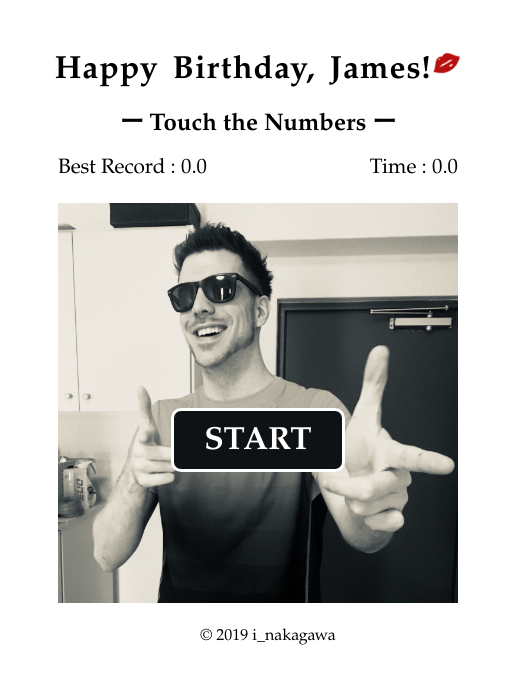
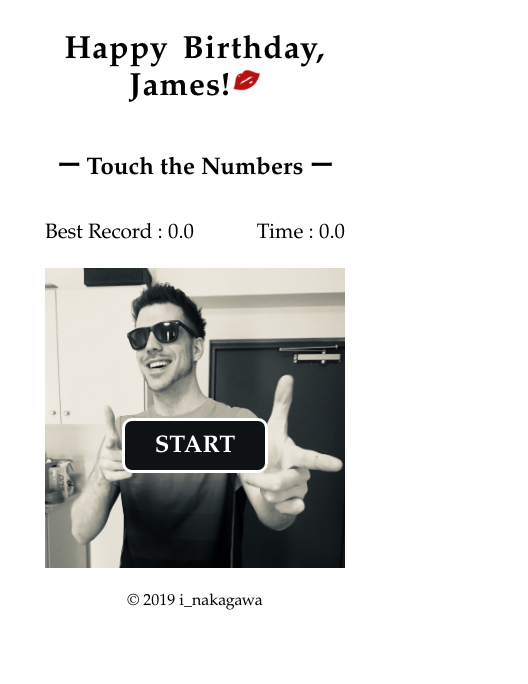
Before and after one commit to hb-j/hb-j.github.io, a plain HTML site: page index.html in a window 390 px wide. Shown: the whole page, 528 px wide, since content can reach past the window. Drawn offline with Linux system fonts and the light colour scheme.

Commit message:
responsive

```diff
--- a/css/style.css
+++ b/css/style.css
@@ -140,27 +140,41 @@ footer{
 		line-height: 1.7em;
 	}
 	#wrap{
-		width: 500px;
-		margin: 0;
+		width: 300px;
+		margin: 0 auto;
 		padding: 0;
 	}
-	#h2{
-		width: 500px;
+	h2{
+		width: 300px;
   	margin: 0 auto;
+  	padding: 30px 0px;
+	}
+	h3{
+		padding-bottom: 60px;
 	}
 	#game{
-		width: 400px;
+		width: 300px;
 	}
 	#startScene{
-		width: 400px;
-		height: 400px;
+		width: 300px;
+		height: 300px;
 	}
+	#startScene p {
+    margin: 150px 0 10px;
+  }
+  button{
+  	font-size: 1.5em;
+  }
 	#numbers div{
-		width: 99px;
-		height: 57px;
+		width: 74px;
+		height: 32px;
+		padding: 21px 0;
+		font-size: 1.5em;
 	}
 	footer{
-		width: 500px;
+		width: 300px;
 		margin: 0 auto;
+		padding: 0;
+    padding-top: 20px;
 	}
 }
```
